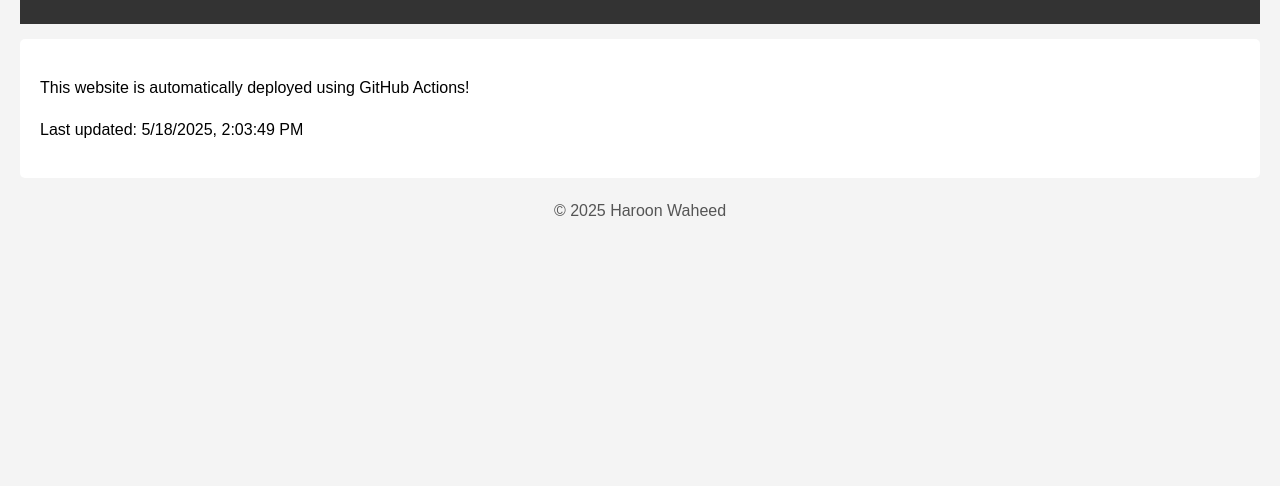
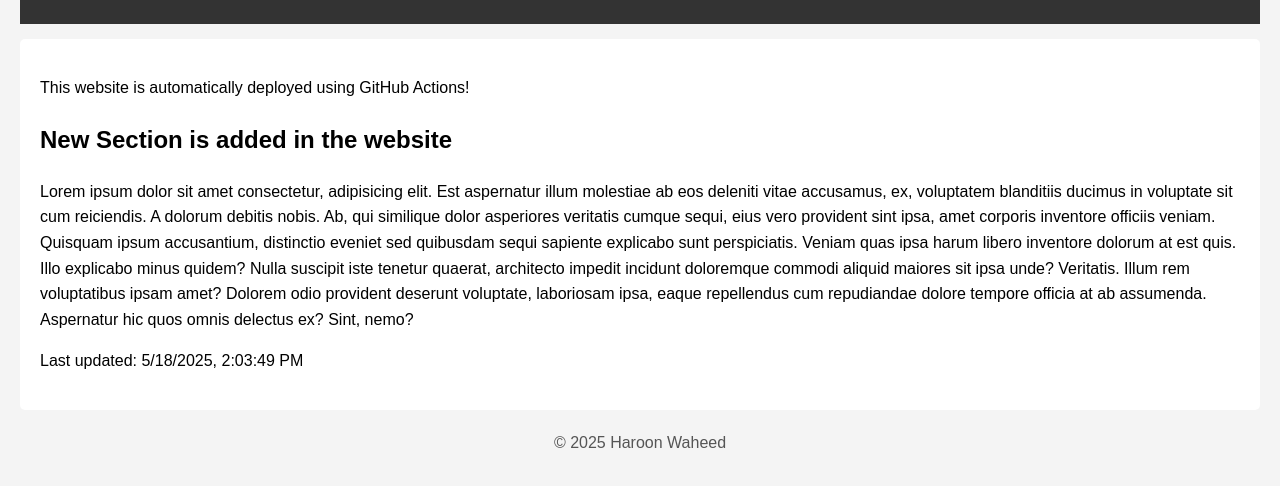
Before and after one commit to haroonwaheed19/Webiste-Deployment-with-CI-CD, a plain HTML site: page index.html in a window 1280 px wide. Shown: the part 122-608 px from the top of the page. Drawn offline with Linux system fonts and the light colour scheme.

Commit message:
Changes made in the code

```diff
--- a/index.html
+++ b/index.html
@@ -12,6 +12,15 @@
     </header>
     <main>
       <p>This website is automatically deployed using GitHub Actions!</p>
+      <h2>
+        New Section is added in the website
+      </h2>
+      <p>
+        Lorem ipsum dolor sit amet consectetur, adipisicing elit. Est aspernatur illum molestiae ab eos deleniti vitae accusamus, ex, voluptatem blanditiis ducimus in voluptate sit cum reiciendis. A dolorum debitis nobis.
+        Ab, qui similique dolor asperiores veritatis cumque sequi, eius vero provident sint ipsa, amet corporis inventore officiis veniam. Quisquam ipsum accusantium, distinctio eveniet sed quibusdam sequi sapiente explicabo sunt perspiciatis.
+        Veniam quas ipsa harum libero inventore dolorum at est quis. Illo explicabo minus quidem? Nulla suscipit iste tenetur quaerat, architecto impedit incidunt doloremque commodi aliquid maiores sit ipsa unde? Veritatis.
+        Illum rem voluptatibus ipsam amet? Dolorem odio provident deserunt voluptate, laboriosam ipsa, eaque repellendus cum repudiandae dolore tempore officia at ab assumenda. Aspernatur hic quos omnis delectus ex? Sint, nemo?
+      </p>
       <p>
         Last updated: <span id="update-time">Will be updated on deploy</span>
       </p>
```
